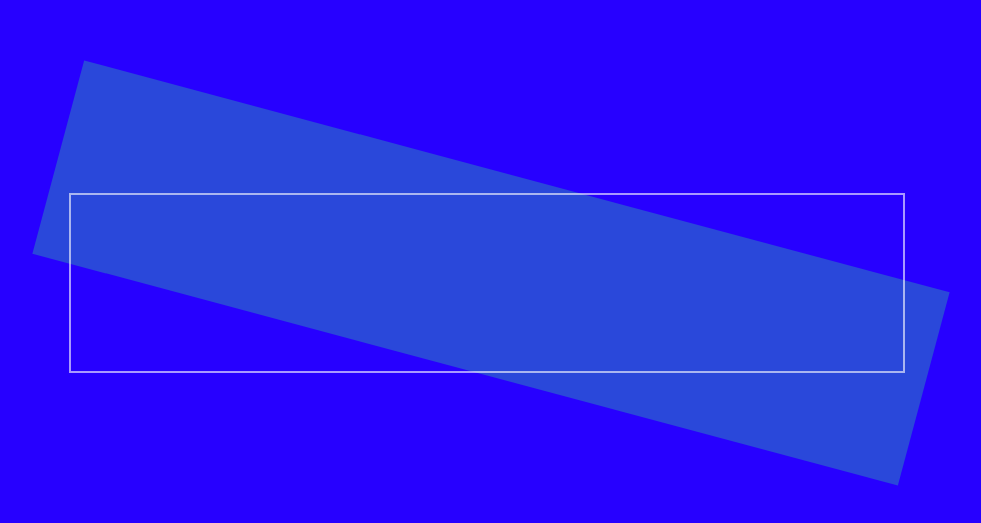
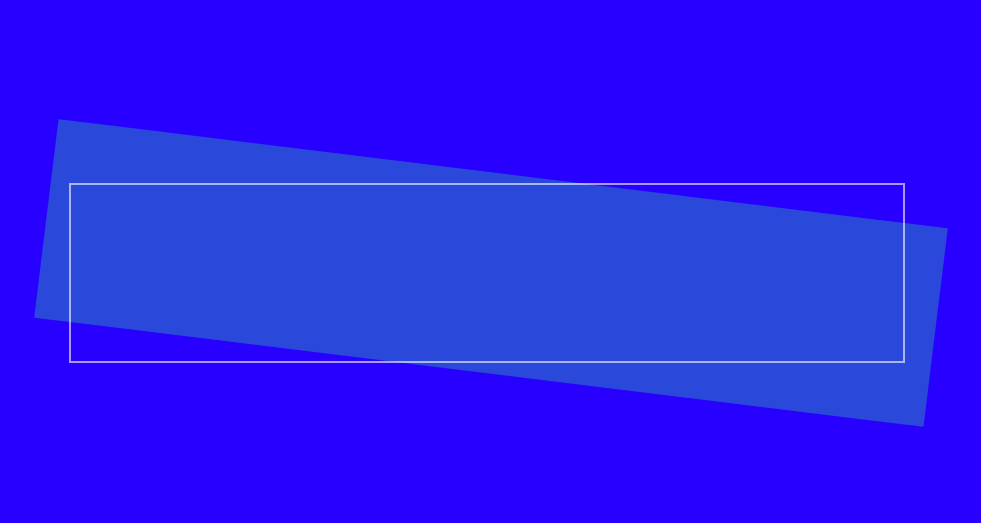
Before and after one commit to BravoGen-Developers/home-page-template, a plain HTML site: page index.html in a window 1280 px wide. Shown: the part 107-630 px from the top of the page, without its empty margins (149-1130 px from the left). Drawn offline with Linux system fonts and the light colour scheme.

Commit message:
Update primary.css

```diff
--- a/primary.css
+++ b/primary.css
@@ -10,14 +10,14 @@ left: 15%;
 width: 70%;
 height: 25%;
 background-color: #2a48da;
-transform: rotate(15deg);
+transform: rotate(7deg);
 }
 
 .div2
 {
 position: absolute;
   left: 17%;
-top: 37.5%;
+top: 36.25%;
 width: 65%;
 height: 22%;
 background: none;
```
